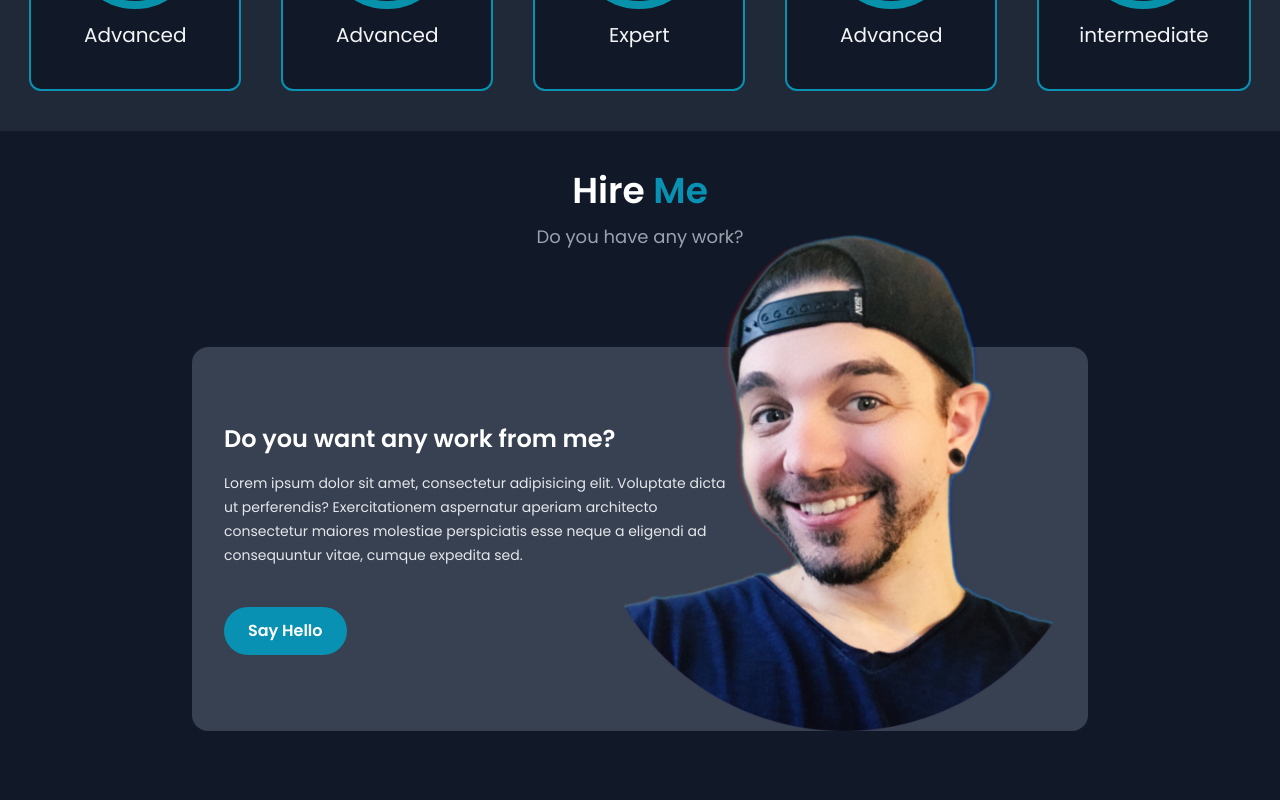
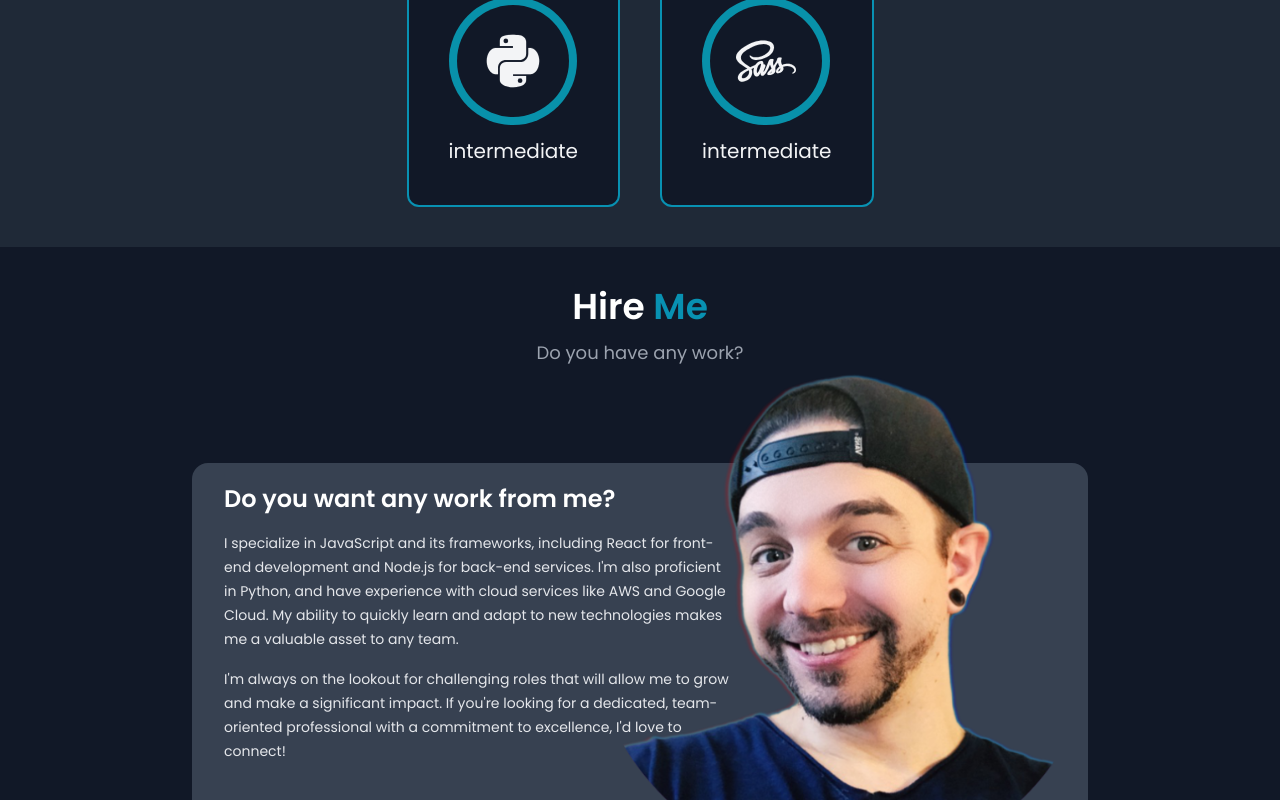
Before and after one commit to xmrxsundayx/My_Portfolio, a React (Vite) app in the folder client/: page / in a window 1280 px wide. Shown: the part 1680-2480 px from the top of the page. Built offline with nearby package versions, Linux system fonts and the light colour scheme.

Commit message:
finished

```diff
--- a/client/src/components/About.jsx
+++ b/client/src/components/About.jsx
@@ -22,12 +22,7 @@ const About = () => {
                             <p className="text-justify leading-7 w-11/12 mx-auto">
                                 Hello! I'm Jared Sunday, a dedicated Full Stack Developer with a passion for creating efficient, scalable, and user-friendly solutions. With a strong foundation in computer science and extensive experience in various technologies, I bring a unique blend of analytical thinking and creative problem-solving to every project.
                             </p>
-                            <p className="text-justify leading-7 w-11/12 mx-auto mt-4">
-                                I specialize in JavaScript and its frameworks, including React for front-end development and Node.js for back-end services. I'm also proficient in Python, and have experience with cloud services like AWS and Google Cloud. My ability to quickly learn and adapt to new technologies makes me a valuable asset to any team.
-                            </p>
-                            <p className="text-justify leading-7 w-11/12 mx-auto mt-4">
-                                I'm always on the lookout for challenging roles that will allow me to grow and make a significant impact. If you're looking for a dedicated, team-oriented professional with a commitment to excellence, I'd love to connect!
-                            </p>
+
                             {/* ----------------------------------- */}
                             {/* future code when I have more experience and projects completed. */}
                             {/* <div className="flex mt-10 items-center gap-7">
--- a/client/src/components/Hireme.jsx
+++ b/client/src/components/Hireme.jsx
@@ -16,9 +16,13 @@ const Hireme = () => {
             Do you want any work from me?
           </h2>
           <p className='lg:text-left text-justify max-w-lg text-sm mt-4 text-gray-200 leading-6'>
-            Lorem ipsum dolor sit amet, consectetur adipisicing elit. Voluptate dicta ut perferendis? Exercitationem aspernatur aperiam architecto consectetur maiores molestiae perspiciatis esse neque a eligendi ad consequuntur vitae, cumque expedita sed.
+            I specialize in JavaScript and its frameworks, including React for front-end development and Node.js for back-end services. I'm also proficient in Python, and have experience with cloud services like AWS and Google Cloud. My ability to quickly learn and adapt to new technologies makes me a valuable asset to any team.
           </p>
-          <button className='btn-primary mt-10'>Say Hello</button>
+          <p className='lg:text-left text-justify max-w-lg text-sm mt-4 text-gray-200 leading-6'>
+            I'm always on the lookout for challenging roles that will allow me to grow and make a significant impact. If you're looking for a dedicated, team-oriented professional with a commitment to excellence, I'd love to connect!
+          </p>
+          <a href='#contact'><button className='btn-primary mt-10'>Say Hello</button></a>
+
         </div>
         <img src={hireMe} alt='' className='lg:h-[32rem] h-80 lg:absolute bottom-0 -right-3 object-cover' />
       </div>
--- a/client/src/components/Project.jsx
+++ b/client/src/components/Project.jsx
@@ -20,8 +20,8 @@ const Project = () => {
     },
     {
       imgSrc: project3,
-      title: "Profile",
-      github_link: "#",
+      title: "My Portfolio",
+      github_link: "https://github.com/xmrxsundayx/My_Portfolio",
       live_link: "#"
     },
   ];
--- a/client/src/components/Skills.jsx
+++ b/client/src/components/Skills.jsx
@@ -4,29 +4,40 @@ const Skills = () => {
   const skills = [
     {
       logo: 'logo-html5',
-      level: 'Advanced',
-      count: 86,
+      level: 'intermediate',
+      count: 100,
     },
     {
       logo: 'logo-javascript',
-      level: 'Advanced',
-      count: 86,
+      level: 'intermediate',
+      count: 100,
     },
     {
       logo: 'logo-css3',
-      level: 'Expert',
-      count: 90,
+      level: 'intermediate',
+      count: 100,
     },
     {
       logo: 'logo-nodejs',
-      level: 'Advanced',
-      count: 80,
+      level: 'intermediate',
+      count: 100,
     },
     {
       logo: 'logo-react',
       level: 'intermediate',
-      count: 83,
+      count: 100,
     },
+    {
+      logo: 'logo-python',
+      level: 'intermediate',
+      count: 100,
+    },
+    {
+      logo: 'logo-sass',
+      level: 'intermediate',
+      count: 100,
+    },
+
   ];
   return (
     <section id='skills' className='py-10 bg-gray-800 relative'>
```
Also changed, not shown: 1 other file (tests, documents, lock files or other folders).
